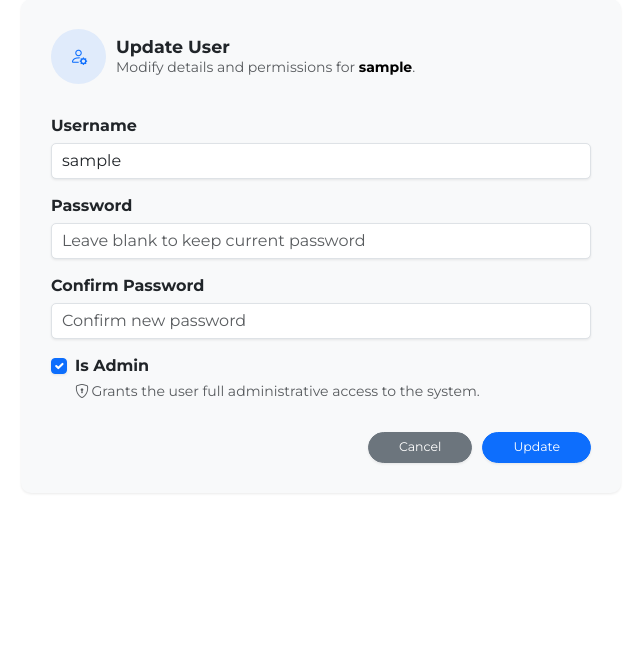
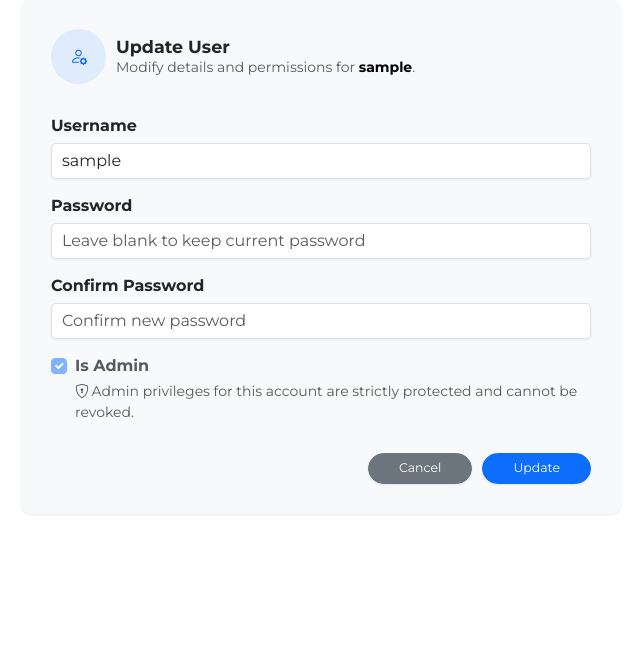
Before and after one commit to MaxPolak04/tab_view, a Flask app: page /users/update/1 in a window 1280 px wide. Shown: the part 98-761 px from the top of the page, without its empty margins (319-959 px from the left). Run offline with Flask 3, Linux system fonts and the light colour scheme; a user stored in the database is signed in; tables that the repository leaves empty hold one stand-in row (values such as "Sample post"); some libraries are stand-ins or nearby versions.

Commit message:
Feature/admin lock
* Fix admin settings

* Fix cumber of devices per page

```diff
--- a/tab_view/devices/routes.py
+++ b/tab_view/devices/routes.py
@@ -31,7 +31,7 @@ def get_all_devices():
     page = request.args.get("page", 1, type=int)
     # Get sort order from URL query parameters, default to ascending ('asc')
     sort_order = request.args.get("sort", "asc")
-    per_page = 9
+    per_page = 12
 
     # Determine the sorting column and direction
     if sort_order == "desc":
--- a/tab_view/templates/users/update-user.html
+++ b/tab_view/templates/users/update-user.html
@@ -22,7 +22,16 @@
 
                 <div class="mb-4">
                     {{ form.username.label(class="form-label fw-bold") }}
-                    {{ form.username(class="form-control form-control-lg shadow-sm rounded-3") }}
+
+                    {% if user.username == 'admin' %}
+                        {{ form.username(class="form-control form-control-lg shadow-sm rounded-3 bg-secondary-subtle text-muted", readonly=True) }}
+                        <div class="form-text text-muted mt-1">
+                            <i class="bi bi-info-circle me-1"></i>The system administrator username cannot be changed.
+                        </div>
+                    {% else %}
+                        {{ form.username(class="form-control form-control-lg shadow-sm rounded-3") }}
+                    {% endif %}
+
                     {% for error in form.username.errors %}
                         <div class="text-danger small mt-2 fw-medium">
                             <i class="bi bi-exclamation-circle me-1"></i>{{ error }}
@@ -51,11 +60,19 @@
                 </div>
 
                 <div class="form-check mb-4 mt-3">
-                    {{ form.is_admin(class="form-check-input shadow-sm", style="cursor: pointer;") }}
-                    {{ form.is_admin.label(class="form-check-label fw-bold", style="cursor: pointer;") }}
-                    <div class="form-text text-muted mt-1">
-                        <i class="bi bi-shield-lock me-1"></i>Grants the user full administrative access to the system.
-                    </div>
+                    {% if user.username == 'admin' or user.id == current_user.id %}
+                        {{ form.is_admin(class="form-check-input shadow-sm opacity-50", style="cursor: not-allowed;", onclick="return false;", tabindex="-1") }}
+                        {{ form.is_admin.label(class="form-check-label fw-bold text-muted", style="cursor: not-allowed;") }}
+                        <div class="form-text text-muted mt-1">
+                            <i class="bi bi-shield-lock me-1"></i>Admin privileges for this account are strictly protected and cannot be revoked.
+                        </div>
+                    {% else %}
+                        {{ form.is_admin(class="form-check-input shadow-sm", style="cursor: pointer;") }}
+                        {{ form.is_admin.label(class="form-check-label fw-bold", style="cursor: pointer;") }}
+                        <div class="form-text text-muted mt-1">
+                            <i class="bi bi-shield-check me-1"></i>Grants the user full administrative access to the system.
+                        </div>
+                    {% endif %}
                 </div>
 
                 <div class="d-flex justify-content-end align-items-center mt-5 gap-3">
--- a/tab_view/users/routes.py
+++ b/tab_view/users/routes.py
@@ -41,8 +41,8 @@ def create_user():
 
         if User.query.filter_by(username=username).first():
             logger.warning(
-                f"Create user failed - username '{username}' exists \
-                    (Admin: {current_user.id})"
+                f"Create user failed - username '{username}' exists "
+                f"(Admin: {current_user.id})"
             )
             flash("Username already exists.", "danger")
             return render_template("users/new-user.html", form=form)
@@ -53,8 +53,8 @@ def create_user():
             db.session.commit()
 
             logger.info(
-                f"User created: {username} (ID: {new_user.id}, Admin: \
-                    {is_admin}) by Admin {current_user.id}"
+                f"User created: {username} (ID: {new_user.id}, Admin: "
+                f"{is_admin}) by Admin {current_user.id}"
             )
             flash("User created successfully!", "success")
             return redirect(url_for("users.get_all_users"))
@@ -62,8 +62,7 @@ def create_user():
         except Exception as e:
             db.session.rollback()
             logger.error(
-                f"Error creating user '{username}': {str(e)} \
-                    (Admin: {current_user.id})"
+                f"Error creating user '{username}': {str(e)} (Admin: {current_user.id})"
             )
             flash(f"Error creating user: {str(e)}", "danger")
 
@@ -77,14 +76,42 @@ def update_user(user_id):
     form = UpdateUserForm(obj=user)
 
     if form.validate_on_submit():
+        # --- SECURITY CHECK 1: Prevent admin from revoking their own privileges ---
+        if user.id == current_user.id and not form.is_admin.data:
+            logger.warning(
+                f"Admin {current_user.id} attempted to revoke their own admin rights."
+            )
+            flash("You cannot revoke your own administrator privileges.", "danger")
+            return redirect(url_for("users.update_user", user_id=user.id))
+
+        # --- SECURITY CHECK 2: Protect the built-in 'admin' account ---
+        if user.username == "admin":
+            if not form.is_admin.data:
+                logger.warning(
+                    f"Admin {current_user.id} attempted to revoke built-in \
+                        'admin' privileges."
+                )
+                flash(
+                    "You cannot revoke privileges from the built-in 'admin' account.",
+                    "danger",
+                )
+                return redirect(url_for("users.update_user", user_id=user.id))
+
+            if form.username.data != "admin":
+                logger.warning(
+                    f"Admin {current_user.id} attempted to \
+                        rename the built-in 'admin' account."
+                )
+                flash("You cannot rename the built-in 'admin' account.", "danger")
+                return redirect(url_for("users.update_user", user_id=user.id))
+
         old_username = user.username
         user.username = form.username.data
 
         if form.password.data:
             user.password = generate_password_hash(form.password.data)
             logger.info(
-                f"Password changed for user ID {user.id} \
-                    by Admin {current_user.id}"
+                f"Password changed for user ID {user.id} by Admin {current_user.id}"
             )
 
         user.is_admin = form.is_admin.data
@@ -93,8 +120,8 @@ def update_user(user_id):
             db.session.commit()
 
             logger.info(
-                f"User updated: {old_username} -> {user.username} \
-                    (ID: {user.id}) by Admin {current_user.id}"
+                f"User updated: {old_username} -> {user.username} "
+                f"(ID: {user.id}) by Admin {current_user.id}"
             )
             flash("User updated successfully!", "success")
             return redirect(url_for("users.get_all_users"))
@@ -102,10 +129,13 @@ def update_user(user_id):
         except Exception as e:
             db.session.rollback()
             logger.error(
-                f"Error updating user ID {user_id}: {str(e)} \
-                    (Admin: {current_user.id})"
+                f"Error updating user ID {user_id}: {str(e)} (Admin: {current_user.id})"
             )
             flash(f"Error updating user: {str(e)}", "danger")
+
+    elif request.method == "GET":
+        form.username.data = user.username
+        form.is_admin.data = user.is_admin
 
     return render_template("users/update-user.html", form=form, user=user)
 
@@ -115,13 +145,23 @@ def update_user(user_id):
 def delete_user(user_id):
     if user_id == current_user.id:
         logger.warning(
-            f"Admin {current_user.id} attempted to delete their own account \
-              - Action blocked"
+            f"Admin {current_user.id} attempted to delete their own account "
+            "- Action blocked"
         )
         flash("You cannot delete your own account.", "danger")
         return redirect(url_for("users.get_all_users"))
 
     user = User.query.get_or_404(user_id)
+
+    # --- SECURITY CHECK: Prevent deleting the built-in 'admin' account ---
+    if user.username == "admin":
+        logger.warning(
+            f"Admin {current_user.id} attempted to delete the built-in 'admin' account "
+            "- Action blocked"
+        )
+        flash("You cannot delete the built-in 'admin' account.", "danger")
+        return redirect(url_for("users.get_all_users"))
+
     username = user.username
 
     try:
```
Also changed, not shown: tab_view/templates/users/users.html (+17 -1 lines), 2 other files.
